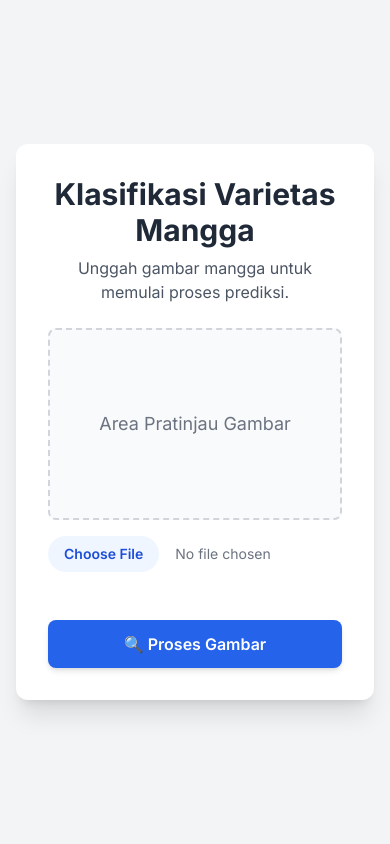
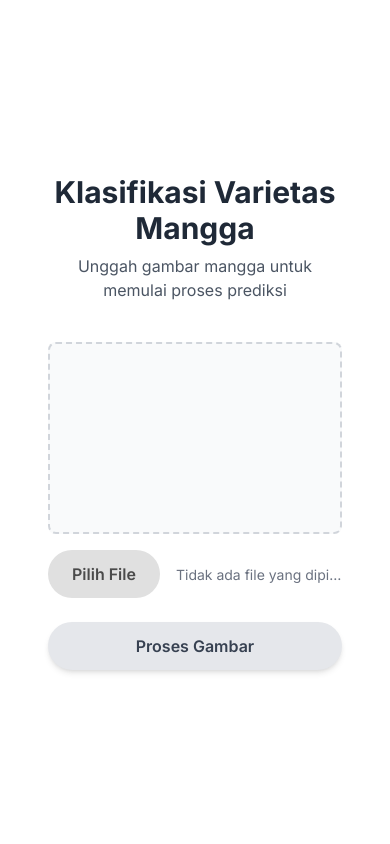
Before and after one commit to Zalsaputri/mangoklasifikas, a Flask app: page / in a window 390 px wide. Run offline with Flask 3, Linux system fonts and the light colour scheme; some libraries are stand-ins or nearby versions.

Commit message:
Update index.html

```diff
--- a/templates/index.html
+++ b/templates/index.html
@@ -7,45 +7,83 @@
     <!-- Tailwind CSS CDN -->
     <script src="https://cdn.tailwindcss.com"></script>
     <style>
-    /* Custom font for Inter, if not already available */
+        /* Custom font for Inter */
         @import url('https://fonts.googleapis.com/css2?family=Inter:wght@300;400;500;600;700&display=swap');
         body {
             font-family: 'Inter', sans-serif;
         }
+        /* Custom file input styling */
+        .file-input-wrapper {
+            display: flex;
+            align-items: center;
+            gap: 1rem;
+            margin-bottom: 1.5rem; /* Space before the process button */
+        }
+        .file-input-button {
+            background-color: #e0e0e0; /* Gray-200 */
+            color: #4a4a4a; /* Gray-700 */
+            font-weight: 600; /* Semibold */
+            padding: 0.75rem 1.5rem; /* py-3 px-6 */
+            border-radius: 9999px; /* rounded-full */
+            cursor: pointer;
+            transition: background-color 0.3s ease-in-out;
+            border: none;
+            display: inline-flex;
+            align-items: center;
+            justify-content: center;
+            white-space: nowrap;
+        }
+        .file-input-button:hover {
+            background-color: #d0d0d0; /* Darker gray on hover */
+        }
+        .file-name-display {
+            font-size: 0.875rem; /* text-sm */
+            color: #6b7280; /* text-gray-500 */
+            white-space: nowrap;
+            overflow: hidden;
+            text-overflow: ellipsis;
+            flex-grow: 1;
+            text-align: left;
+        }
+        /* Canvas styling to fit its container */
+        #imageCanvas {
+            max-width: 100%;
+            max-height: 100%;
+            display: block; /* Remove extra space below canvas */
+            object-fit: contain; /* Ensure image fits within canvas without cropping */
+        }
     </style>
 </head>
-<body class="bg-gray-100 min-h-screen flex items-center justify-center p-4">
-  <div class="bg-white p-8 md:p-12 rounded-xl shadow-xl w-full max-w-md text-center">
+<body class="bg-white min-h-screen flex items-center justify-center p-4">
+    <div class="bg-white p-8 md:p-12 rounded-xl w-full max-w-md text-center">
         <h1 class="text-3xl md:text-4xl font-bold text-gray-800 mb-2">Klasifikasi Varietas Mangga</h1>
-    <p class="text-gray-600 mb-6">Unggah gambar mangga untuk memulai proses prediksi.</p>
+        <p class="text-gray-600 mb-10">Unggah gambar mangga untuk memulai proses prediksi</p>
 
         <!-- Form Upload dan Prediksi -->
         <form method="POST" action="/predict" enctype="multipart/form-data">
             <div id="previewArea" class="mt-6 mb-4 w-full h-48 border-2 border-dashed border-gray-300 rounded-lg flex items-center justify-center overflow-hidden bg-gray-50">
-        {% if image_url %}
-          <img src="{{ image_url }}" alt="Preview Gambar" class="max-w-full max-h-full object-contain rounded-lg">
-        {% else %}
-          <span class="text-gray-500 text-lg">Area Pratinjau Gambar</span>
-        {% endif %}
+                <!-- Canvas will be used for image preview -->
+                <canvas id="imageCanvas" class="max-w-full max-h-full object-contain rounded-lg"></canvas>
+                <span id="canvasPlaceholder" class="text-gray-500 text-lg absolute"></span>
             </div>
 
-      <input type="file" name="file" id="fileInput" accept="image/*" required
-             class="block w-full text-sm text-gray-500
-                    file:mr-4 file:py-2 file:px-4
-                    file:rounded-full file:border-0
-                    file:text-sm file:font-semibold
-                    file:bg-blue-50 file:text-blue-700
-                    hover:file:bg-blue-100 cursor-pointer">
-      <br>
-      <button type="submit" class="mt-6 w-full py-3 px-6 bg-blue-600 text-white font-semibold rounded-lg shadow-md hover:bg-blue-700 transition duration-300 ease-in-out focus:outline-none focus:ring-2 focus:ring-blue-500 focus:ring-opacity-75">
-        🔍 Proses Gambar
+            <div class="file-input-wrapper">
+                <label for="fileInput" class="file-input-button">
+                    Pilih File
+                </label>
+                <span id="fileNameDisplay" class="file-name-display">Tidak ada file yang dipilih</span>
+                <input type="file" name="file" id="fileInput" accept="image/*" required class="hidden">
+            </div>
+
+            <button type="submit" class="w-full py-3 px-6 bg-gray-200 text-gray-700 font-semibold rounded-full shadow-md hover:bg-gray-300 transition duration-300 ease-in-out focus:outline-none focus:ring-2 focus:ring-gray-400 focus:ring-opacity-75">
+                Proses Gambar
             </button>
             {% if error %}
                 <div class="text-red-600 mt-4 font-semibold">{{ error }}</div>
             {% endif %}
         </form>
 
-    <!-- Hasil Prediksi -->
+        <!-- Hasil Prediksi (This section would typically be on a results page, but kept here for dynamic update if desired) -->
         {% if prediction %}
             <div class="result mt-6 p-4 bg-blue-50 rounded-lg text-left">
                 <strong class="text-blue-800">Prediksi:</strong> <span class="text-gray-700">{{ prediction }}</span><br>
@@ -55,25 +93,71 @@
     </div>
 
     <script>
-    // JavaScript for image preview
+        // JavaScript untuk pratinjau gambar menggunakan canvas
         document.getElementById('fileInput').addEventListener('change', function(event) {
-      const previewArea = document.getElementById('previewArea');
-      previewArea.innerHTML = ''; // Clear previous content
+            const canvas = document.getElementById('imageCanvas');
+            const ctx = canvas.getContext('2d');
+            const fileNameDisplay = document.getElementById('fileNameDisplay');
+            const canvasPlaceholder = document.getElementById('canvasPlaceholder');
+
+            // Clear previous content and placeholder
+            ctx.clearRect(0, 0, canvas.width, canvas.height);
+            canvasPlaceholder.textContent = '';
 
             const file = event.target.files[0];
             if (file) {
+                fileNameDisplay.textContent = file.name;
                 const reader = new FileReader();
                 reader.onload = function(e) {
-          const img = document.createElement('img');
+                    const img = new Image();
+                    img.onload = function() {
+                        // Set canvas dimensions to match the preview area
+                        const previewArea = document.getElementById('previewArea');
+                        const containerWidth = previewArea.offsetWidth;
+                        const containerHeight = previewArea.offsetHeight;
+
+                        // Calculate aspect ratios
+                        const imageAspectRatio = img.width / img.height;
+                        const containerAspectRatio = containerWidth / containerHeight;
+
+                        let drawWidth, drawHeight, offsetX, offsetY;
+
+                        if (imageAspectRatio > containerAspectRatio) {
+                            // Image is wider than container, fit by width
+                            drawWidth = containerWidth;
+                            drawHeight = containerWidth / imageAspectRatio;
+                            offsetX = 0;
+                            offsetY = (containerHeight - drawHeight) / 2;
+                        } else {
+                            // Image is taller or same aspect ratio as container, fit by height
+                            drawHeight = containerHeight;
+                            drawWidth = containerHeight * imageAspectRatio;
+                            offsetX = (containerWidth - drawWidth) / 2;
+                            offsetY = 0;
+                        }
+
+                        canvas.width = containerWidth;
+                        canvas.height = containerHeight;
+
+                        // Clear canvas and draw image centered
+                        ctx.clearRect(0, 0, canvas.width, canvas.height);
+                        ctx.drawImage(img, offsetX, offsetY, drawWidth, drawHeight);
+                    };
                     img.src = e.target.result;
-          img.alt = "Preview Gambar";
-          img.className = "max-w-full max-h-full object-contain rounded-lg";
-          previewArea.appendChild(img);
                 };
                 reader.readAsDataURL(file);
             } else {
-        previewArea.innerHTML = '<span class="text-gray-500 text-lg">Area Pratinjau Gambar</span>';
+                fileNameDisplay.textContent = 'Tidak ada file yang dipilih';
+                // Clear canvas and show placeholder if no file selected
+                ctx.clearRect(0, 0, canvas.width, canvas.height);
+                canvasPlaceholder.textContent = ''; // Placeholder is empty as per Figma
             }
+        });
+
+        // Initial setup for canvas placeholder if no image is loaded
+        document.addEventListener('DOMContentLoaded', () => {
+            const canvasPlaceholder = document.getElementById('canvasPlaceholder');
+            canvasPlaceholder.textContent = ''; // Placeholder is empty as per Figma
         });
     </script>
 </body>
```
Lines whose indentation alone changed are shown as unchanged.
